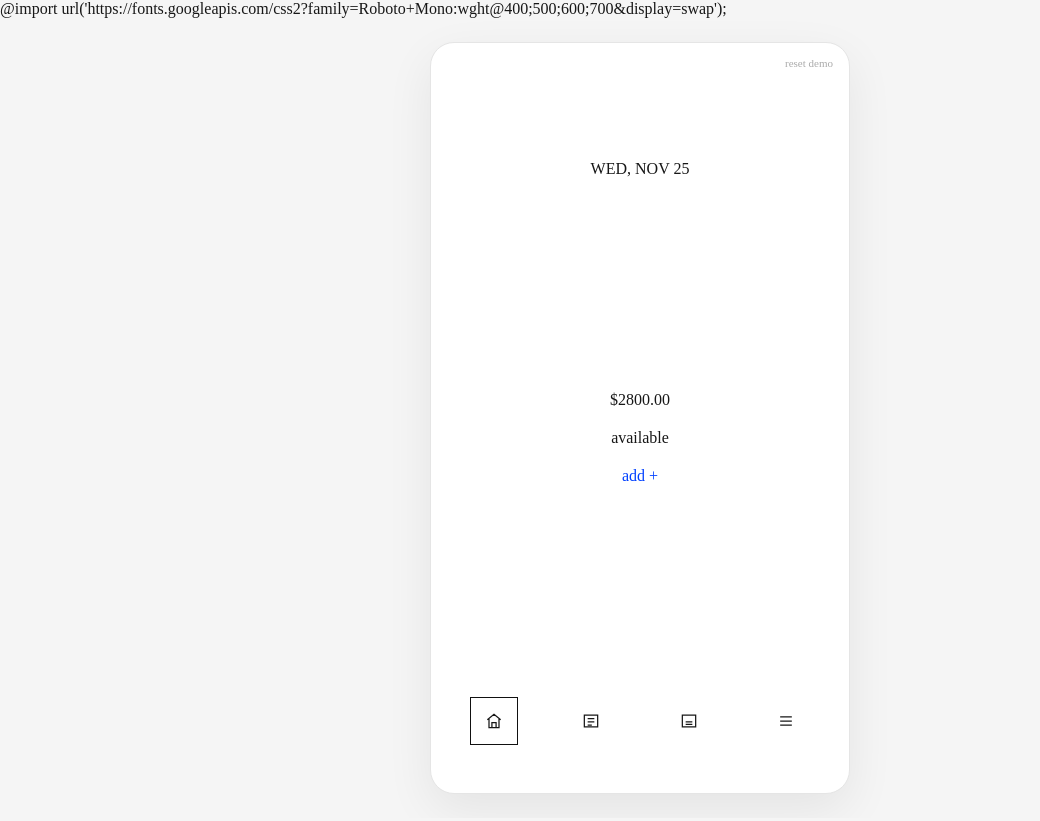
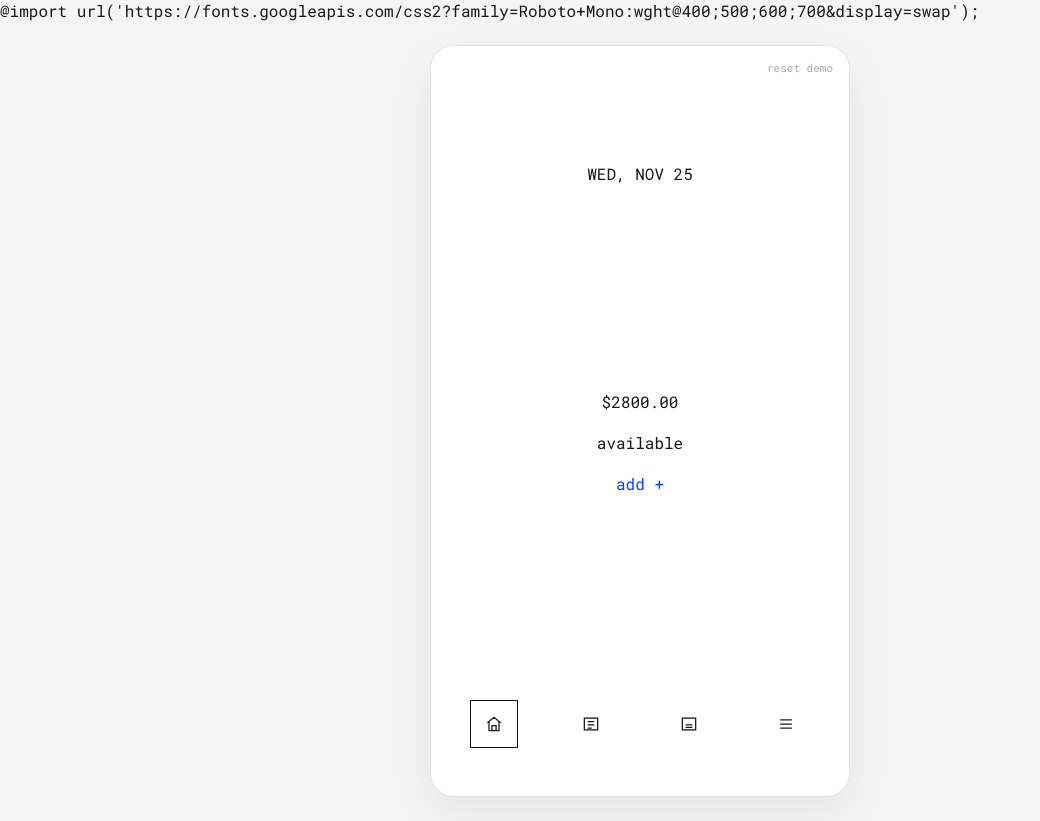
Before and after one commit to jvbt0/budget-tracker-prototype, a plain HTML site: page index.html in a window 1280 px wide. Shown: the whole page, without its empty margins (0-1040 px from the left). Drawn offline with Linux system fonts and the light colour scheme.

Commit message:
Include Roboto Mono font in index.html
Added Roboto Mono font to the HTML document.

```diff
--- a/index.html
+++ b/index.html
@@ -59,6 +59,9 @@ input[type=number] { -moz-appearance:textfield; }
 .empty { text-align:center; }
 .reset { position:absolute; top:14px; right:16px; color:#aaa; font-size:11px; }
 @media (max-width:600px) { body{background:white;} .shell{padding:0;} .device{width:100%;height:100dvh;min-height:620px;border:0;border-radius:0;box-shadow:none;} .screen{padding-top:calc(117px + env(safe-area-inset-top));} .tabs{padding-bottom:calc(48px + env(safe-area-inset-bottom));} }
+html, body, body * {
+  font-family: "Roboto Mono", monospace !important;
+}
 </style>
 @import url('https://fonts.googleapis.com/css2?family=Roboto+Mono:wght@400;500;600;700&display=swap');
 </head>
```
